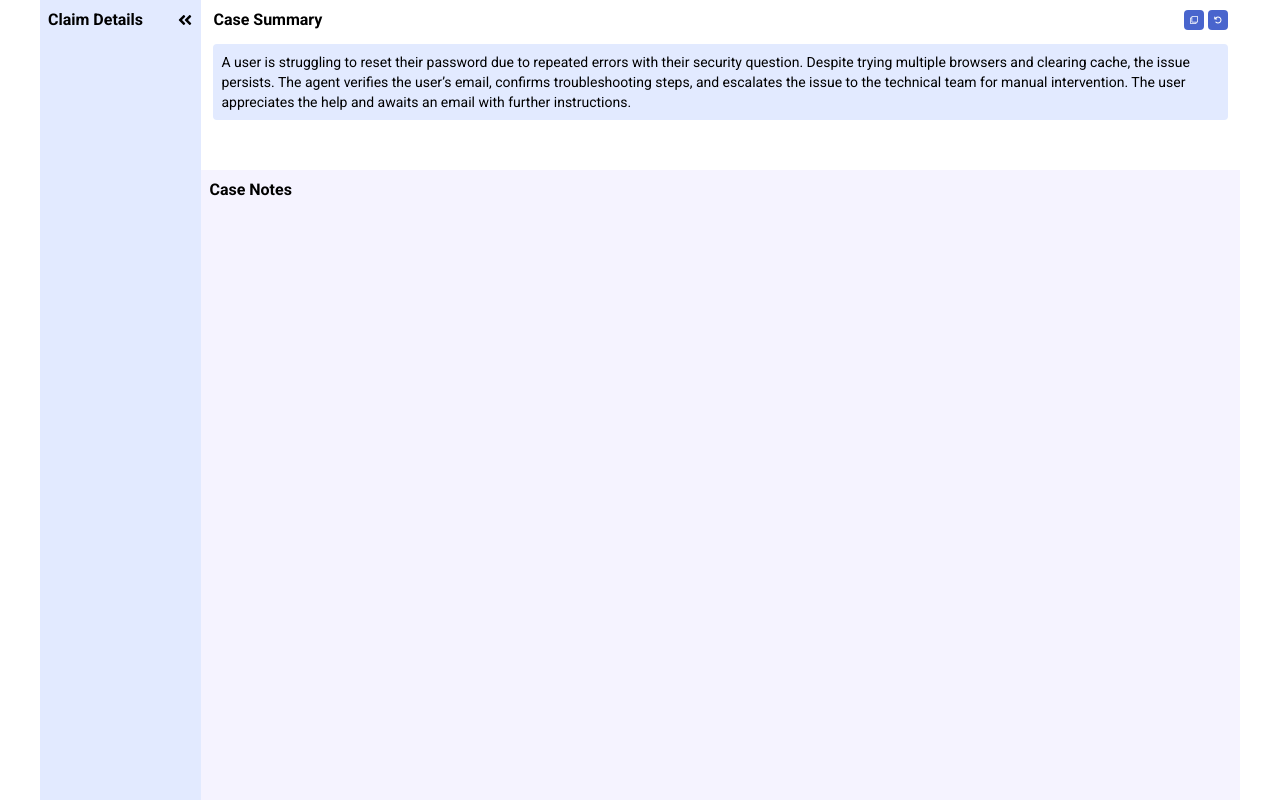
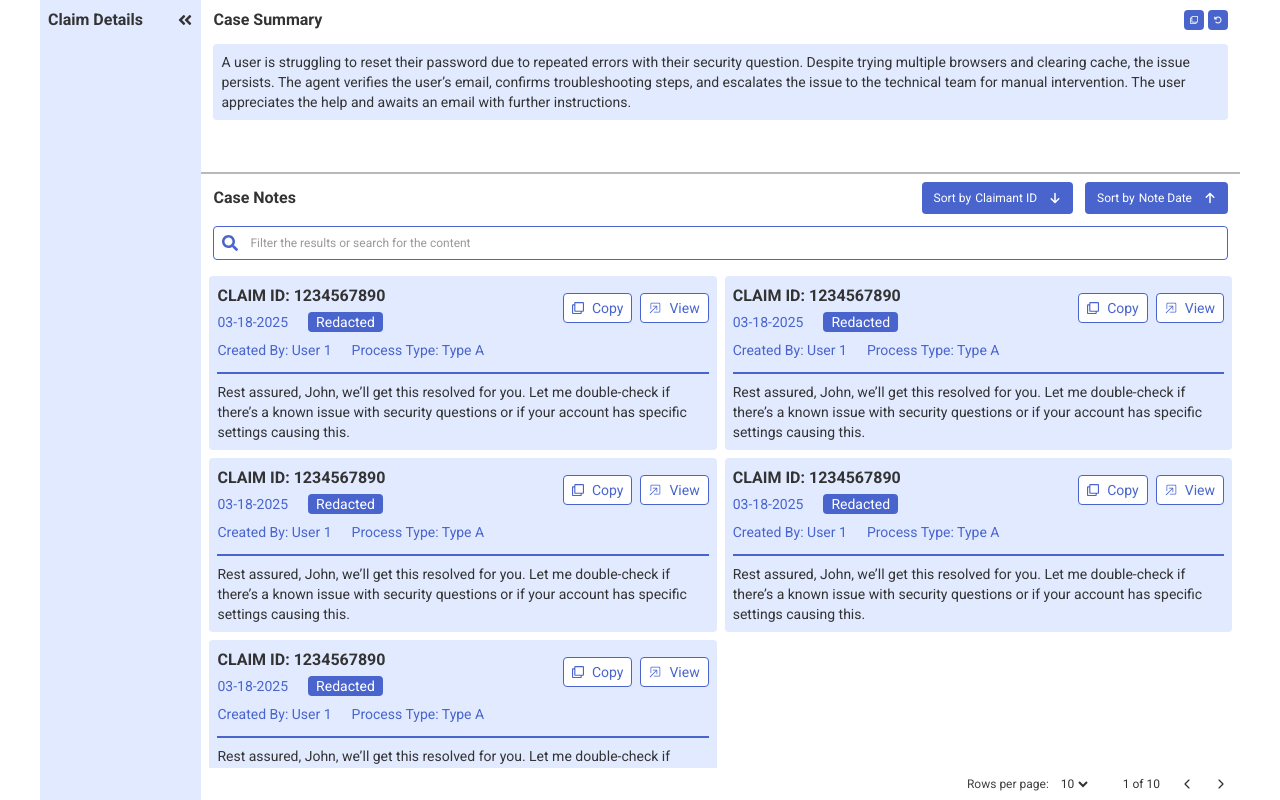
Before and after one commit to arulvalanantos/GTS-Case-Summarization-UI, a React (Vite) app: page / in a window 1280 px wide. Built offline with nearby package versions, Linux system fonts and the light colour scheme.

Commit message:
feat: add CaseNote component and enhance CaseNotes layout with sorting and filtering options

```diff
--- a/src/App.tsx
+++ b/src/App.tsx
@@ -5,7 +5,7 @@ import SearchForm from './components/SearchForm'
 
 function App() {
     return (
-        <main className="!m-auto w-full h-full max-w-[1200px]">
+        <main className="!m-auto w-full h-screen max-w-[1200px]">
             <div className="flex flex-row w-full h-full">
                 <SearchForm />
                 <div className="flex flex-col w-full h-full">
--- /dev/null
+++ b/src/components/CaseNote.tsx
@@ -0,0 +1,64 @@
+import { FaRegClone } from 'react-icons/fa'
+import { BsBoxArrowInUpRight } from 'react-icons/bs'
+
+const CaseNote = () => {
+    const claimId = '1234567890'
+
+    return (
+        <div className="bg-secondary p-2 flex flex-col gap-2 rounded">
+            <div className="border-b-2 pb-3 border-primary">
+                <div className="flex flex-row items-center justify-between  ">
+                    <div className="flex flex-col gap-1">
+                        <h2 className="text-sm md:text-base font-bold">
+                            CLAIM ID: {claimId}
+                        </h2>
+                        <div className="flex flex-row items-center gap-5 text-xs md:text-sm">
+                            <p className="text-primary ">03-18-2025</p>
+                            <p className="bg-primary text-white px-2 rounded">
+                                Redacted
+                            </p>
+                        </div>
+                    </div>
+                    <div className="flex flex-row items-center gap-2">
+                        <button
+                            type="button"
+                            title="Copy Case Note"
+                            aria-label="Copy Case Note"
+                            className="bg-white text-primary px-2 py-1 border-[1.5px] border-primary rounded text-sm flex items-center gap-2 cursor-pointer"
+                        >
+                            <FaRegClone size={12} />
+                            <span className="hidden lg:flex">Copy</span>
+                        </button>
+                        <button
+                            type="button"
+                            title="View Case Note"
+                            aria-label="View Case Note"
+                            className="bg-white text-primary px-2 py-1 border-[1.5px] border-primary rounded text-sm flex items-center gap-2 cursor-pointer"
+                        >
+                            <BsBoxArrowInUpRight size={12} />
+                            <span className="hidden lg:flex">View</span>
+                        </button>
+                    </div>
+                </div>
+                <div className="flex flex-row items-center gap-5 mt-2 text-xs md:text-sm text-primary">
+                    <p>
+                        Created By: <span>User 1</span>
+                    </p>
+                    <p>
+                        Process Type: <span>Type A</span>
+                    </p>
+                </div>
+            </div>
+            <div>
+                <p className="text-xs md:text-sm font-normal line-clamp-3">
+                    Rest assured, John, we’ll get this resolved for you. Let me
+                    double-check if there’s a known issue with security
+                    questions or if your account has specific settings causing
+                    this.
+                </p>
+            </div>
+        </div>
+    )
+}
+
+export default CaseNote
--- a/src/components/CaseNotes.tsx
+++ b/src/components/CaseNotes.tsx
@@ -1,14 +1,78 @@
 import React from 'react'
-
+import { FaSearch } from 'react-icons/fa'
+import { FaArrowDown, FaArrowUp } from 'react-icons/fa6'
+import { IoIosArrowBack, IoIosArrowForward } from 'react-icons/io'
 
 import SectionTitle from './Title'
 import constants from '@/common/constants'
+import CaseNote from './CaseNote'
 
 const CaseNotes: React.FC = () => {
     return (
-        <section id="case-notes" className="flex-4 bg-violet-50 p-2">
-            <div>
-                <SectionTitle title={constants.TITLE.CASE_NOTES} />
+        <section
+            id="case-notes"
+            className="flex-4 flex flex-col w-full h-full min-h-0"
+        >
+            <div className="flex flex-col gap-3 p-2 px-3 flex-none">
+                <div className="flex flex-row items-center justify-between gap-2 sm:gap-0">
+                    <SectionTitle title={constants.TITLE.CASE_NOTES} />
+                    <div className="flex flex-row gap-3">
+                        <button
+                            type="button"
+                            className="bg-primary text-white py-2 px-3 text-sm rounded flex flex-row items-center gap-3 cursor-pointer"
+                        >
+                            <span className="text-xs flex flex-row items-center gap-1">
+                                <span className="hidden sm:flex">Sort by</span>
+                                <span className="text-xs">Claimant ID</span>
+                            </span>
+                            <FaArrowDown size={12} />
+                        </button>
+                        <button
+                            type="button"
+                            className="bg-primary text-white py-2 px-3 text-sm rounded flex flex-row items-center gap-3 cursor-pointer"
+                        >
+                            <span className="text-xs flex flex-row items-center gap-1">
+                                <span className="hidden sm:flex">Sort by</span>
+                                <span>Note Date</span>
+                            </span>
+                            <FaArrowUp size={12} />
+                        </button>
+                    </div>
+                </div>
+                <div className="group flex flex-row items-center border-[1.5px] border-primary rounded">
+                    <div className="p-2 pr-1">
+                        <FaSearch className="text-primary" />
+                    </div>
+                    <input
+                        type="text"
+                        placeholder="Filter the results or search for the content"
+                        className="bg-transparent p-2 border-none outline-none text-xs w-full"
+                    />
+                </div>
+            </div>
+            <div className="bg-white p-2 flex-1 min-h-0 w-full overflow-auto grid grid-cols-1 sm:grid-cols-2 gap-2 auto-rows-min">
+                {Array.from({ length: 5 }, (_, index) => (
+                    <CaseNote key={index} />
+                ))}
+            </div>
+            <div className="bg-white h-8 w-full flex flex-row items-center justify-end gap-8 text-sm px-3 flex-none">
+                <div className="flex flex-row items-center gap-2">
+                    <p className="text-xs text-dark-gray">Rows per page:</p>
+                    <select className='text-xs'>
+                        <option value="5">10</option>
+                        <option value="10">25</option>
+                        <option value="20">50</option>
+                    </select>
+                </div>
+                <div className="flex flex-row items-center gap-5">
+                    <p className="text-xs">1 of 10</p>
+                    <button type="button" className="cursor-pointer">
+                        <IoIosArrowBack />
+                    </button>
+                    <button type="button" className="cursor-pointer">
+                        <IoIosArrowForward />
+                    </button>
+                </div>
             </div>
         </section>
     )
--- a/src/components/CaseSummary.tsx
+++ b/src/components/CaseSummary.tsx
@@ -10,7 +10,7 @@ const CaseSummary: React.FC = () => {
     return (
         <section
             id="case-summary"
-            className="flex-1 px-3 py-2 flex flex-col gap-3 max-h-[250px] overflow-auto"
+            className="flex-1 px-3 py-2 flex flex-col gap-3 min-h[100px] max-h-[250px] overflow-auto border-b-2 border-gray"
         >
             <div className="flex flex-row items-center justify-between">
                 <SectionTitle title={constants.TITLE.CASE_SUMMARY} />
--- a/src/index.css
+++ b/src/index.css
@@ -29,6 +29,8 @@ html {
 body {
     width: 100vw;
     height: 100vh;
+    color: var(--color-text-primary);
+    overflow: hidden;
 }
 
 #root {
```
Also changed, not shown: src/store/reducers/case-notes/index.ts (added), src/store/reducers/case-notes/types.ts (added), src/store/reducers/summary/index.ts (added), src/store/reducers/summary/types.ts (added).
